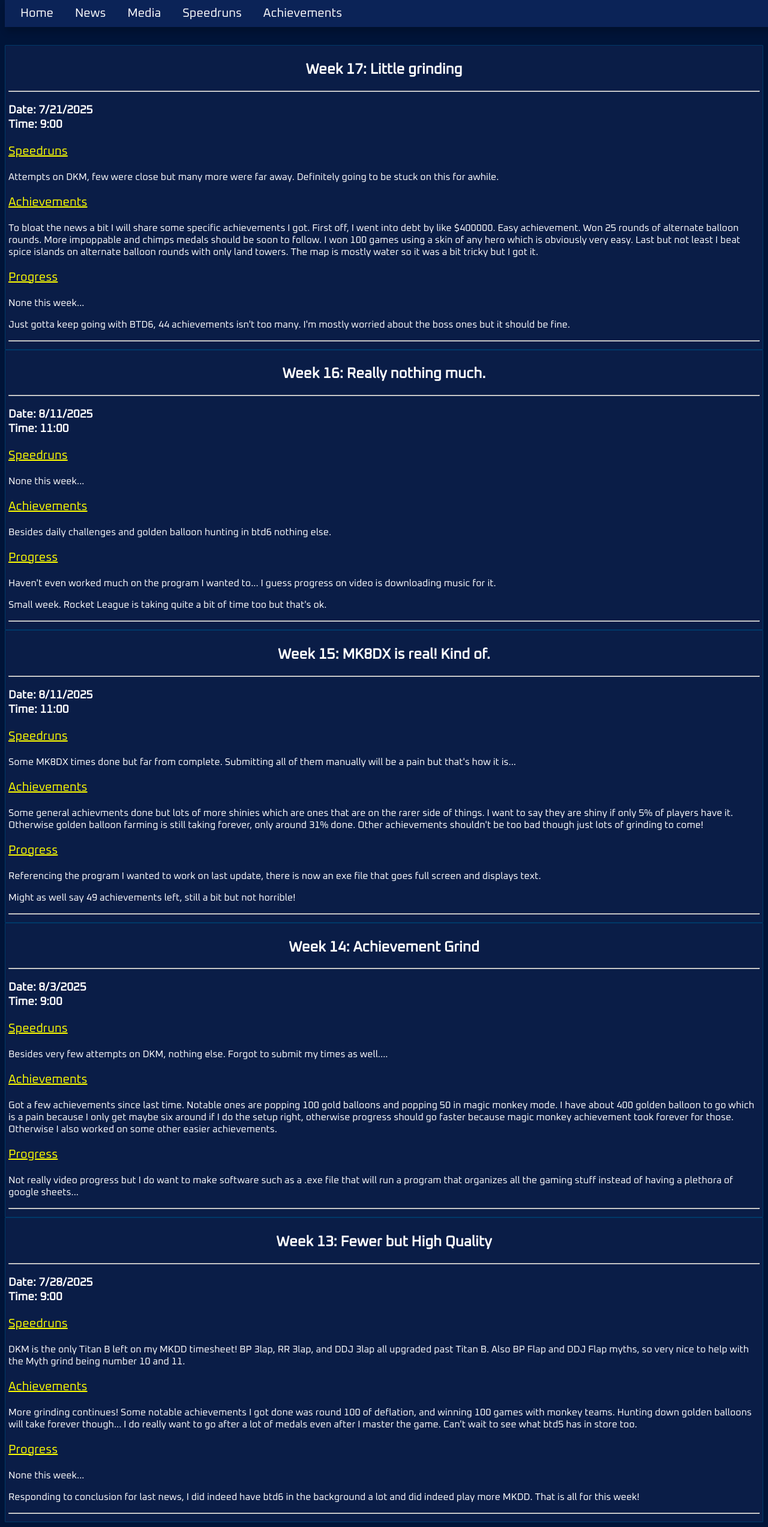
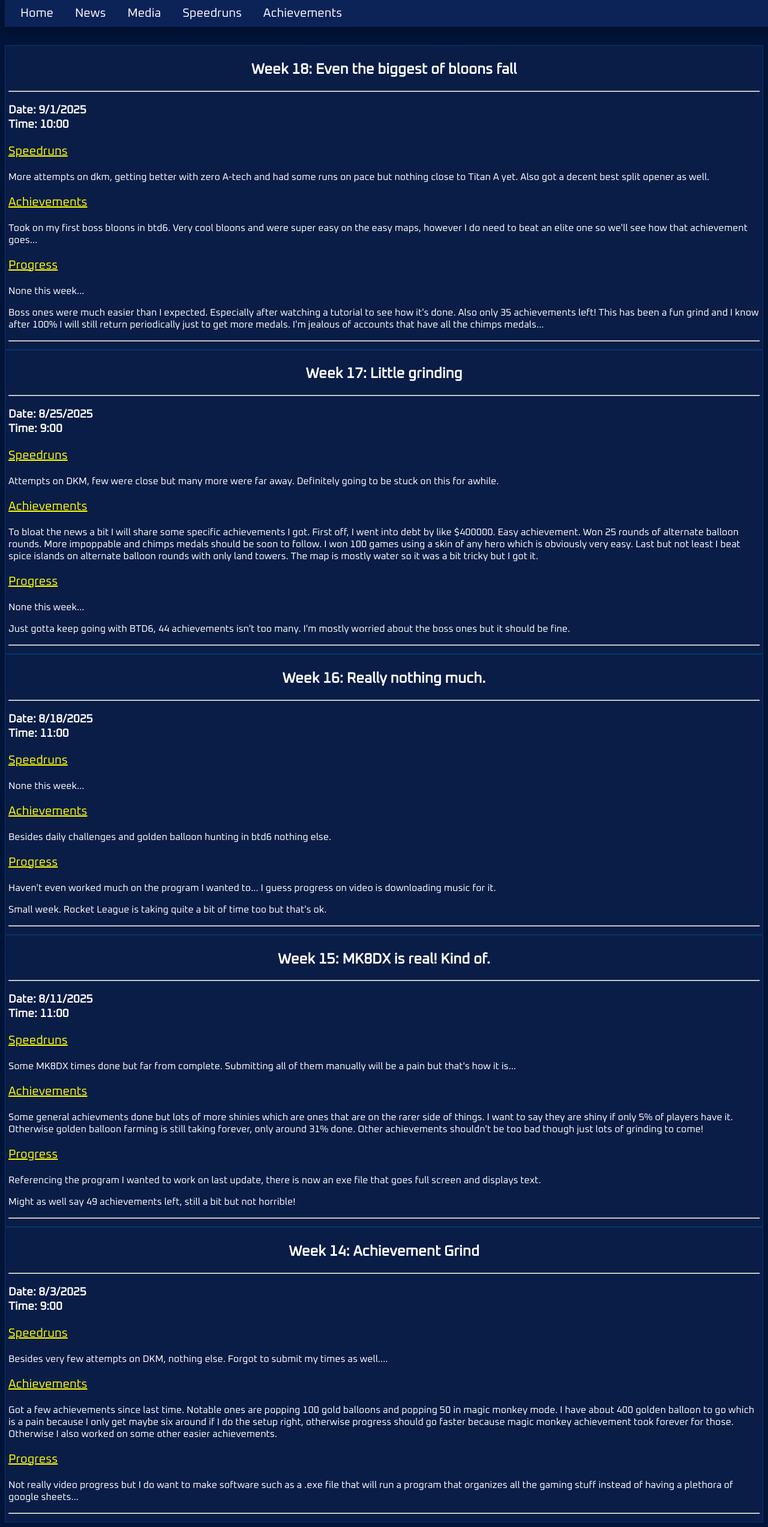
Before and after one commit to Zevihex/Central, a website: page docs/news.html in a window 1280 px wide. Shown: the whole page at 60% size. Drawn offline with Linux system fonts and the light colour scheme.

Commit message:
News Update 2025-9-1

```diff
--- a/docs/news.html
+++ b/docs/news.html
@@ -33,9 +33,29 @@
     <hr>
   </div> -->
   <div class="container">
+    <h2>Week 18: Even the biggest of bloons fall</h2>
+    <hr>
+    <h3>Date: 9/1/2025<br>Time: 10:00</h3>
+    <p class="underline">Speedruns</p>
+      More attempts on dkm, getting better with zero A-tech and had some runs on pace but nothing close to Titan A yet. Also got a decent best split opener as well.
+    <p>
+    </p>
+    <p class="underline">Achievements</p>
+    <p>
+      Took on my first boss bloons in btd6. Very cool bloons and were super easy on the easy maps, however I do need to beat an elite one so we'll see how that achievement goes...
+    </p>
+    <p class="underline">Progress</p>
+    <p>None this week...</p>
+    <p>
+      Boss ones were much easier than I expected. Especially after watching a tutorial to see how it's done. Also only 35 achievements left!
+      This has been a fun grind and I know after 100% I will still return periodically just to get more medals. I'm jealous of accounts that have all the chimps medals...
+    </p>
+    <hr>
+  </div>
+  <div class="container">
     <h2>Week 17: Little grinding</h2>
     <hr>
-    <h3>Date: 7/21/2025<br>Time: 9:00</h3>
+    <h3>Date: 8/25/2025<br>Time: 9:00</h3>
     <p class="underline">Speedruns</p>
       Attempts on DKM, few were close but many more were far away. Definitely going to be stuck on this for awhile.
     <p>
@@ -56,7 +76,7 @@
   <div class="container">
     <h2>Week 16: Really nothing much.</h2>
     <hr>
-    <h3>Date: 8/11/2025<br>Time: 11:00</h3>
+    <h3>Date: 8/18/2025<br>Time: 11:00</h3>
     <p class="underline">Speedruns</p>
       None this week...
     <p>
@@ -113,27 +133,5 @@
     </p>
     <hr>
   </div>
-  <div class="container">
-    <h2>Week 13: Fewer but High Quality</h2>
-    <hr>
-    <h3>Date: 7/28/2025<br>Time: 9:00</h3>
-    <p class="underline">Speedruns</p>
-      DKM is the only Titan B left on my MKDD timesheet! BP 3lap, RR 3lap, and DDJ 3lap all upgraded past Titan B.
-      Also BP Flap and DDJ Flap myths, so very nice to help with the Myth grind being number 10 and 11.
-    <p>
-    </p>
-    <p class="underline">Achievements</p>
-    <p>
-      More grinding continues! Some notable achievements I got done was round 100 of deflation, and winning 100 games with monkey teams.
-      Hunting down golden balloons will take forever though... I do really want to go after a lot of medals even after I master the game.
-      Can't wait to see what btd5 has in store too.
-    </p>
-    <p class="underline">Progress</p>
-    <p>None this week...</p>
-    <p>
-      Responding to conclusion for last news, I did indeed have btd6 in the background a lot and did indeed play more MKDD. That is all for this week!
-    </p>
-    <hr>
-  </div>
 </body>
 </html>
```
